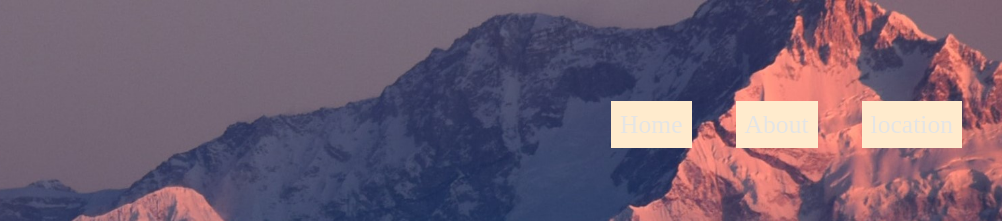
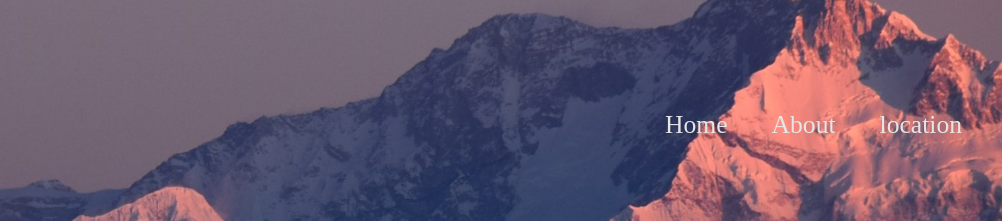
Before and after one commit to Shrijana1029/Mountain-Blog, a plain HTML site: page index.html in a window 1280 px wide. Shown: the top 221 px of the page, 278-1280 px from the left. Drawn offline with Linux system fonts and the light colour scheme.

Commit message:
changed color

```diff
--- a/style.css
+++ b/style.css
@@ -19,20 +19,20 @@
     margin: 20px;
     font-size: 2vw;
     color: rgb(229, 229, 229);
-    padding:9px;
-    background-color: blanchedalmond;
+    /* padding:9px; */
+    /* background-color: blanchedalmond; */
 }
 .picture{
     /* padding: 20px 20px 20px 20px; */
     padding-top: 40px;
     padding-left: 90px;
     display: flex;
-    justify-content: last baseline;
+    /* justify-content: last baseline; */
 
 }
 .navbar nav a:hover{
     background-color: rgb(145, 184, 201);
-    border-bottom:solid black;
+    /* border-bottom:solid black; */
 }
 .col h1{
     font-size: 80px;
```
